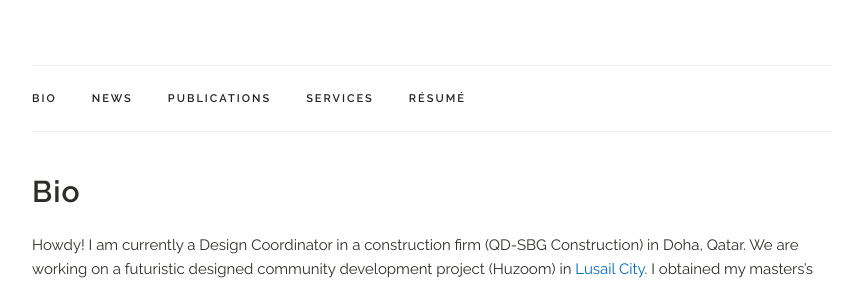
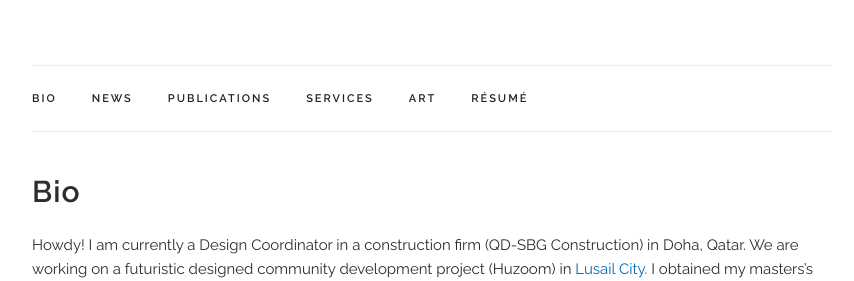
Before and after one commit to aleemulla/aleemulla.github.io, a Jekyll site: the page built from index.html, in a window 1280 px wide and 900 px high. Shown: the part 212-493 px from the top of the window, without its empty margins (208-1062 px from the left). Built offline with Jekyll 4.4.1, drawn with Linux system fonts in a browser that asks for light colours; a style sheet for code colours, icons or effects is not loaded.

Commit message:
thirtyfour commit

```diff
--- a/_layouts/default.html
+++ b/_layouts/default.html
@@ -110,6 +110,7 @@
           <li class="navbar-item"><a class="navbar-link" href={{ "/index.html#news" | prepend: site.baseurl }}>News</a></li>
           <li class="navbar-item"><a class="navbar-link" href={{ "/index.html#publications" | prepend: site.baseurl }}>Publications</a></li>
           <li class="navbar-item"><a class="navbar-link" href={{ "/index.html#services" | prepend: site.baseurl }}>Services</a></li>
+          <li class="navbar-item"><a class="navbar-link" href={{ "/index.html#art" | prepend: site.baseurl }}>Art</a></li>
           <!--<li class="navbar-item"><a class="navbar-link" href={{ "/index.html#projects" | prepend: site.baseurl }}>Projects</a></li>-->
           <li class="navbar-item"><a class="navbar-link" href={{ "/index.html#resume" | prepend: site.baseurl }}>Résumé</a></li>
 
```
